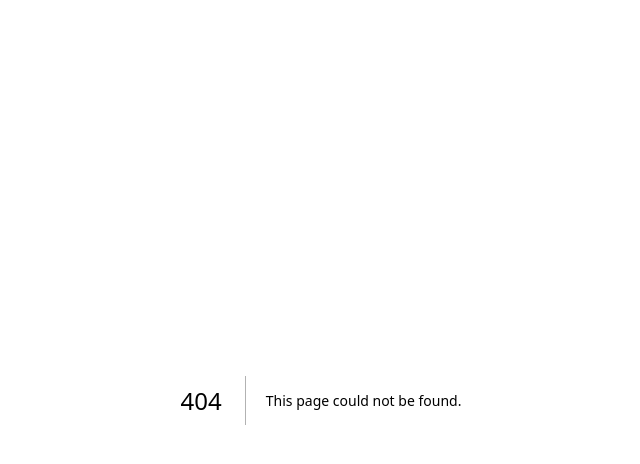
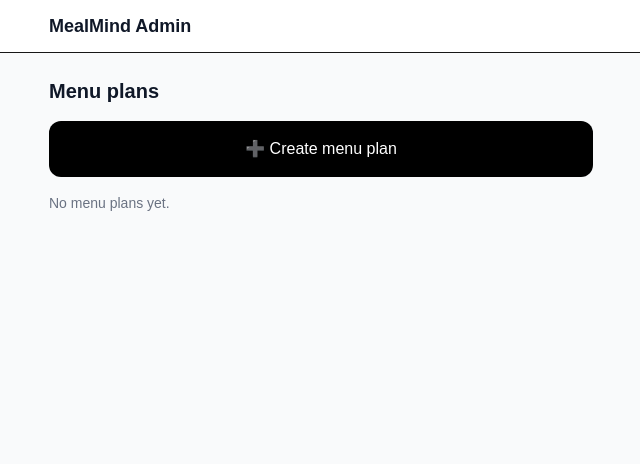
Before and after one commit to OlgaBieliaieva/mealmind-db-seeding, a Next.js app: page /admin/menu-plans in a window 1280 px wide. Before the commit this address had no page. Shown: the top 464 px of the page, without its empty margins (319-959 px from the left). Built offline with nearby package versions, Linux system fonts and the light colour scheme.

Commit message:
feat(admin): add menu plans module entry point

```diff
--- /dev/null
+++ b/app/admin/menu-plans/page.tsx
@@ -0,0 +1,18 @@
+import Link from "next/link";
+
+export default function MenuPlansPage() {
+  return (
+    <div className="space-y-4">
+      <h1 className="text-xl font-semibold text-gray-900">Menu plans</h1>
+
+      <Link
+        href="/admin/menu-plans/new"
+        className="block rounded-xl bg-black text-white p-4 text-center"
+      >
+        ➕ Create menu plan
+      </Link>
+
+      <div className="text-sm text-gray-500">No menu plans yet.</div>
+    </div>
+  );
+}
--- a/app/admin/page.tsx
+++ b/app/admin/page.tsx
@@ -31,6 +31,16 @@ export default function AdminHomePage() {
           <div className="text-lg font-medium">📋 Recipes</div>
           <div className="text-sm text-gray-500">View and manage recipes</div>
         </Link>
+
+        <Link
+          href="/admin/menu-plans"
+          className="block rounded-xl border bg-white p-4 hover:bg-gray-50"
+        >
+          <div className="text-lg font-medium">📅 Menu plans</div>
+          <div className="text-sm text-gray-500">
+            Create and manage weekly family plans
+          </div>
+        </Link>
       </div>
     </div>
   );
```
